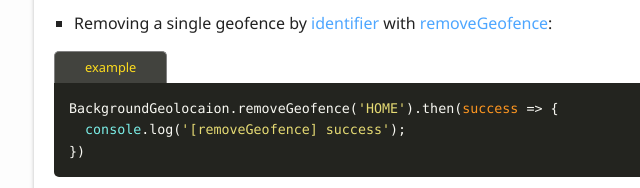
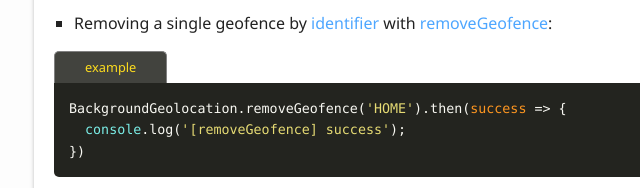
Before and after one commit to EinsteinCCC/MobilePhoneTracking-realtime, a website: page docs/interfaces/_react_native_background_geolocation_.geofence.html in a window 1280 px wide. Shown: the part 3205-3393 px from the top of the page, 6-646 px from the left. Drawn offline with Linux system fonts and the light colour scheme.

Commit message:
Fixes a typo in docs.
BackgroundGeolocaion -> BackgroundGeolocation

This one tripped me up for a second… “i KNOW i copied and pasted right from the docs!” 🤦‍♀️

```diff
--- a/docs/interfaces/_react_native_background_geolocation_.geofence.html
+++ b/docs/interfaces/_react_native_background_geolocation_.geofence.html
@@ -154,7 +154,7 @@ BackgroundGeolocation.onGeofence(<span class="hljs-function"><span class="hljs-p
 							</ul>
 						</dd>
 						<dt class="tsd-comment-tag-example">example</dt>
-						<dd><pre><code class="language-typescript">BackgroundGeolocaion.removeGeofence(<span class="hljs-string">'HOME'</span>).then(<span class="hljs-function"><span class="hljs-params">success</span> =&gt;</span> {
+						<dd><pre><code class="language-typescript">BackgroundGeolocation.removeGeofence(<span class="hljs-string">'HOME'</span>).then(<span class="hljs-function"><span class="hljs-params">success</span> =&gt;</span> {
   <span class="hljs-built_in">console</span>.log(<span class="hljs-string">'[removeGeofence] success'</span>);
 })</code></pre>
 							<ul>
```
Also changed, not shown: src/declarations/interfaces/Geofence.d.ts (+1 -1 lines).
